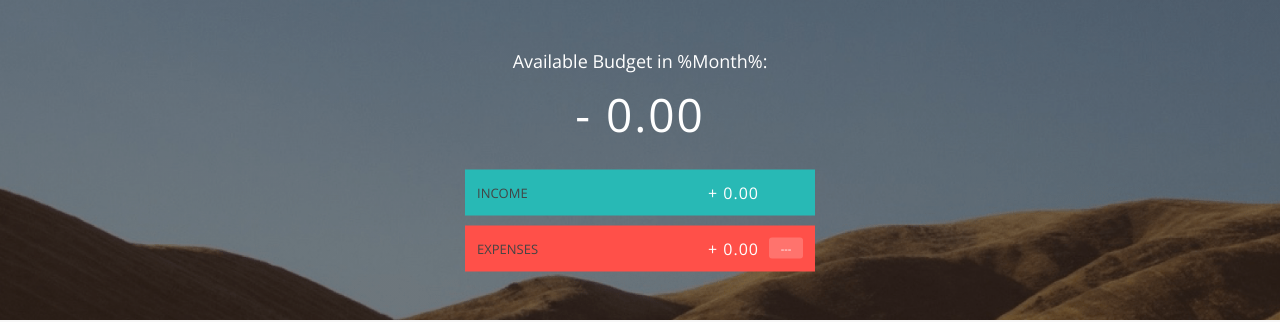
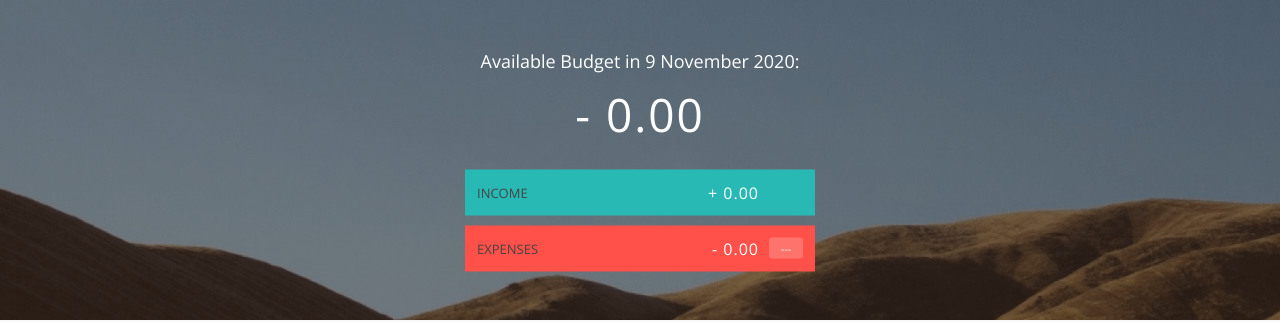
Before and after one commit to vats22/Budge-app.js, a website: page Index.html in a window 1280 px wide. Shown: the top 322 px of the page. Drawn offline with nearby package versions, Linux system fonts and the light colour scheme.

Commit message:
Dislpay Month And Year

```diff
--- a/app.js
+++ b/app.js
@@ -173,7 +173,8 @@ var UIController = (function() {
         expensesLabel: '.budget__expenses--value',
         percentageLabel: '.budget__expenses--percentage',
         Container: '.container',
-        expensesPercLabel: '.item__percentage'
+        expensesPercLabel: '.item__percentage',
+        Datelabel: '.budget__title--month'
     }
 
     var formateNumber = function(num, type) {
@@ -197,8 +198,8 @@ var UIController = (function() {
 
         return (type === 'exp' ? '-' : '+')+ ' ' + int + '.' + dec;
     }
-    formateNumber(24564.56, 'inc');
-    formateNumber(5089, 'exp');
+    /*formateNumber(24564.56, 'inc');
+    formateNumber(5089, 'exp');*/
     return{
         getInput: function() {
             return {
@@ -263,8 +264,8 @@ var UIController = (function() {
             var type;
             obj.budget > 0 ? type = 'inc' : type = 'exp';
             document.querySelector(DOMstrings.budgetLabel).textContent = formateNumber(obj.budget,type);
-            document.querySelector(DOMstrings.incomLabel).textContent = formateNumber(obj.totalInc);
-            document.querySelector(DOMstrings.expensesLabel).textContent = formateNumber(obj.totalExp);
+            document.querySelector(DOMstrings.incomLabel).textContent = formateNumber(obj.totalInc,'inc');
+            document.querySelector(DOMstrings.expensesLabel).textContent = formateNumber(obj.totalExp,'exp');
 
 
             if(obj.percentage > 0) {
@@ -293,7 +294,23 @@ var UIController = (function() {
 
         },
 
+        DisplayMonth: function() {
+            var vats, months, month, year, date;
 
+            vats = new Date();
+            console.log(vats)
+
+            date = vats.getDate();
+            console.log(date);
+
+            months = ['January', 'February', 'March', 'April', 'May', 'June', 'July', 'August', 'September', 'October', 'November', 'December'];
+            month = vats.getMonth();
+            console.log(month);
+
+            year = vats.getFullYear();
+            console.log(year);
+            document.querySelector(DOMstrings.Datelabel).textContent =date + ' ' + months[month] + ' ' + year;
+        },
         getDOMstrings: function(){
             return DOMstrings;
         }
@@ -380,6 +397,7 @@ var Controller = (function(budgectrl,UICtlrl) {
     return{
         Init: function() {
             console.log('app start working');
+            UICtlrl.DisplayMonth();
             UICtlrl.displayBudget({
                 budget: 0,
                 totalInc: 0,
--- a/style.css
+++ b/style.css
@@ -273,5 +273,6 @@ h2 {
 
 }
 
-.unpaid .item__percentage { box-shadow: 0 2px 6px 0 rgba(0, 0, 0, 0.1); }
+.unpaid .item__percentage {
+    box-shadow: 0 2px 6px 0 rgba(0, 0, 0, 0.1); }
 .unpaid:hover .item__description { font-weight: 900; }
```
